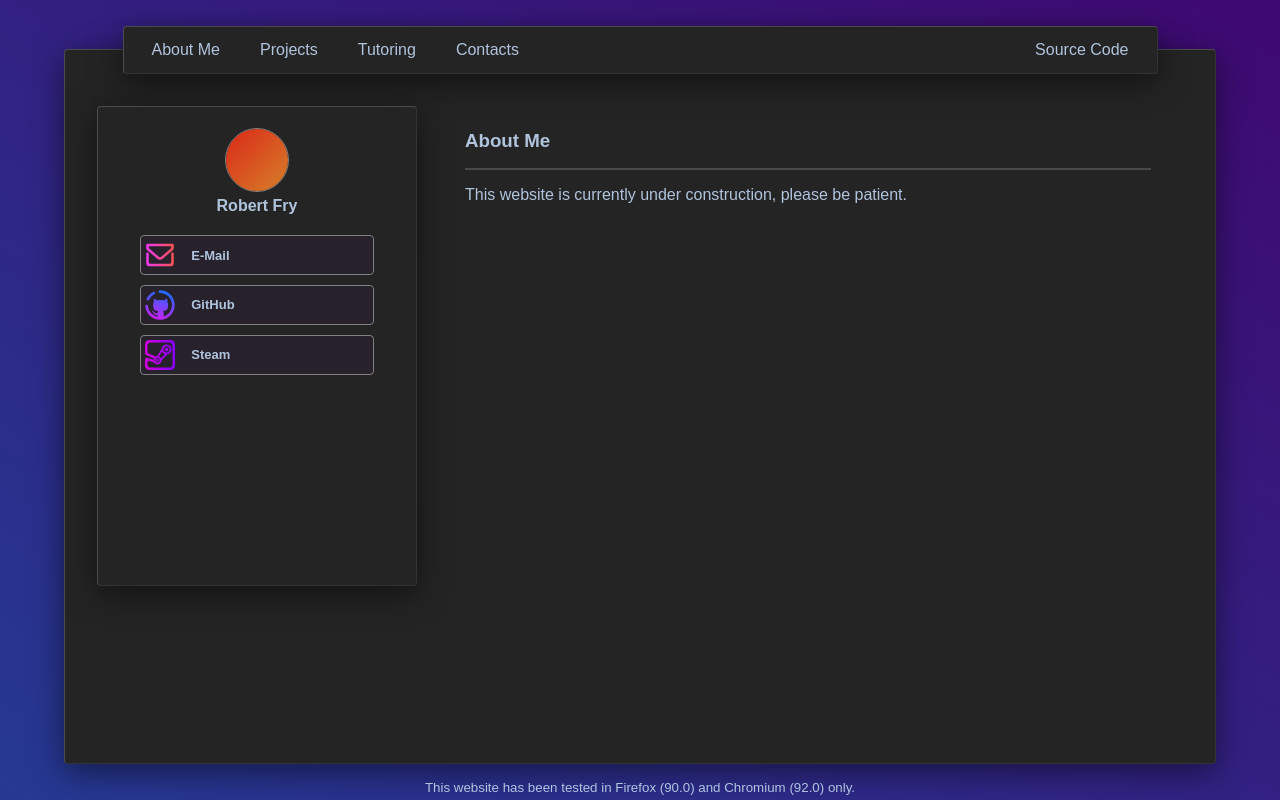
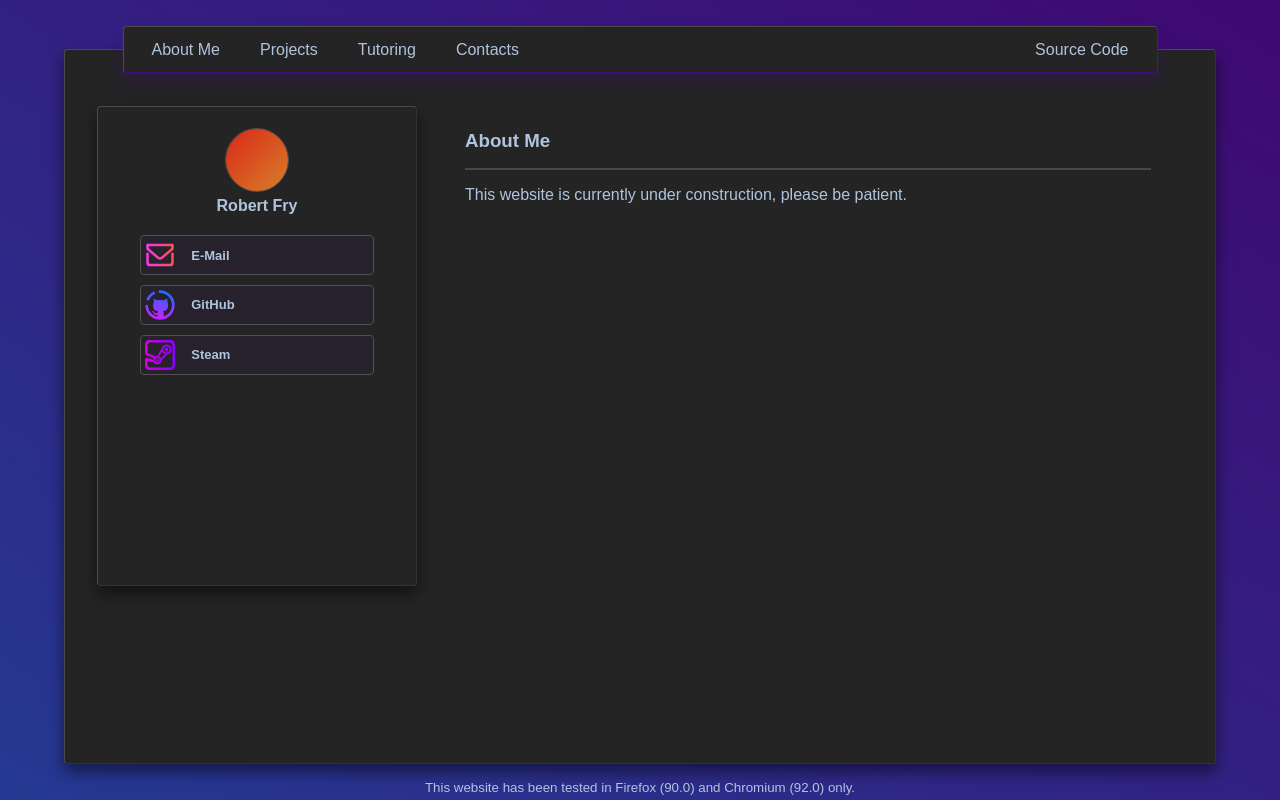
Before and after one commit to robertefry/robertfry.xyz, a PHP site: page / in a window 1280 px wide. Run offline with PHP 8.4, Linux system fonts and the light colour scheme.

Commit message:
Add purple highlights

```diff
--- a/style.css
+++ b/style.css
@@ -37,7 +37,7 @@ body *
   margin: 3rem;
   margin-bottom: 1rem;
   background: #242424;
-  box-shadow: 0 0.5rem 2rem rgba(0,0,0,0.5);
+  box-shadow: 0 0.5rem 1rem rgba(0,0,0,0.5);
   border: 0.1rem solid rgba(192,192,192,0.1);
   border-left: 0.1rem solid rgba(192,192,192,0.25);
   border-top: 0.1rem solid rgba(192,192,192,0.25);
@@ -55,10 +55,11 @@ body *
   margin-top: -1.5rem;
   padding: 0.5rem;
   background: #242424;
-  box-shadow: 0 0.5rem 2rem rgba(0,0,0,0.5);
+  box-shadow: 0 0.5rem 1rem rgba(68,10,123,0.3);
   border: 0.1rem solid rgba(192,192,192,0.1);
   border-left: 0.1rem solid rgba(192,192,192,0.25);
   border-top: 0.1rem solid rgba(192,192,192,0.25);
+  border-bottom: 0.13rem solid #440a7b;
   border-radius: 0.25rem;
   display: flex;
   align-items: center;
@@ -97,7 +98,7 @@ body *
   margin-bottom: calc(2rem - 0.1em);
   padding: 1rem;
   background: #242424;
-  box-shadow: 0 0.5rem 2rem rgba(0,0,0,0.5);
+  box-shadow: 0 0.5rem 1rem rgba(0,0,0,0.5);
   border: 0.1rem solid rgba(192,192,192,0.1);
   border-left: 0.1rem solid rgba(192,192,192,0.25);
   border-top: 0.1rem solid rgba(192,192,192,0.25);
@@ -124,7 +125,7 @@ body *
   width: 4rem;
   height: 4rem;
   margin: 0.3rem;
-  border: 1px solid #808080;
+  border: 1px solid #505050;
   border-radius: 50%;
 }
 
@@ -144,7 +145,7 @@ body *
   background: linear-gradient(to right, rgba(63,9,113,0.8), rgba(63,9,113,0.1), rgba(63,9,113,0.1));
   background-size: 300%;
   background-position: right;
-  border: 1px solid #808080;
+  border: 1px solid #505050;
   border-radius: 0.25rem;
   display: flex;
   align-items: center;
@@ -154,6 +155,7 @@ body *
 {
   cursor: pointer;
   background-position: left;
+  border: 1px solid #440a7b;
 }
 .contact *
 {
```
